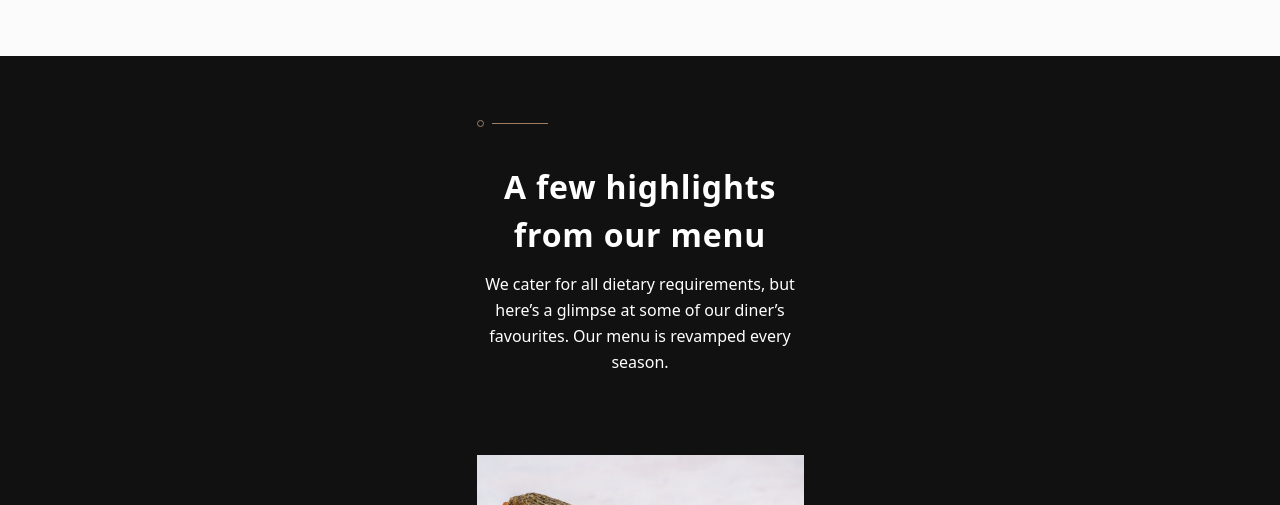
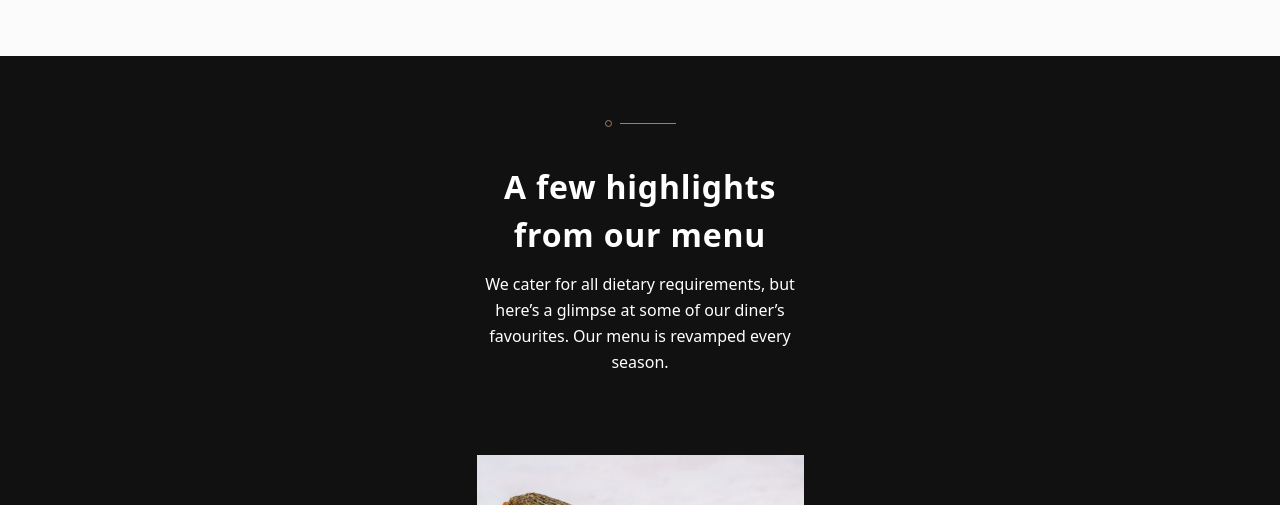
Before and after one commit to neshacascia/verde, a React (Vite) app: page / in a window 1280 px wide. Shown: the part 2380-2885 px from the top of the page. Built offline with nearby package versions, Linux system fonts and the light colour scheme.

Commit message:
added it back to the div

```diff
--- a/src/pages/Home.jsx
+++ b/src/pages/Home.jsx
@@ -22,7 +22,7 @@ export default function Home() {
       </section>
 
       <section className="text-white bg-[#111] w-screen h-auto flex flex-col items-center pt-16">
-        <div className="text-center w-[327px]">
+        <div className="text-center w-[327px] flex flex-col items-center">
           <img src={divide} />
           <h2 className="text-[32px] font-semibold tracking-wide mt-9 mb-3">
             A few highlights from our menu
```
